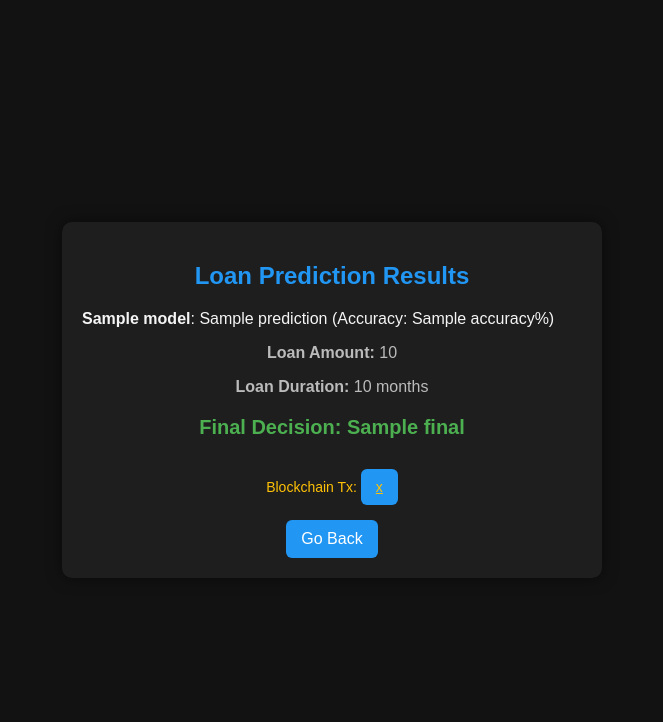
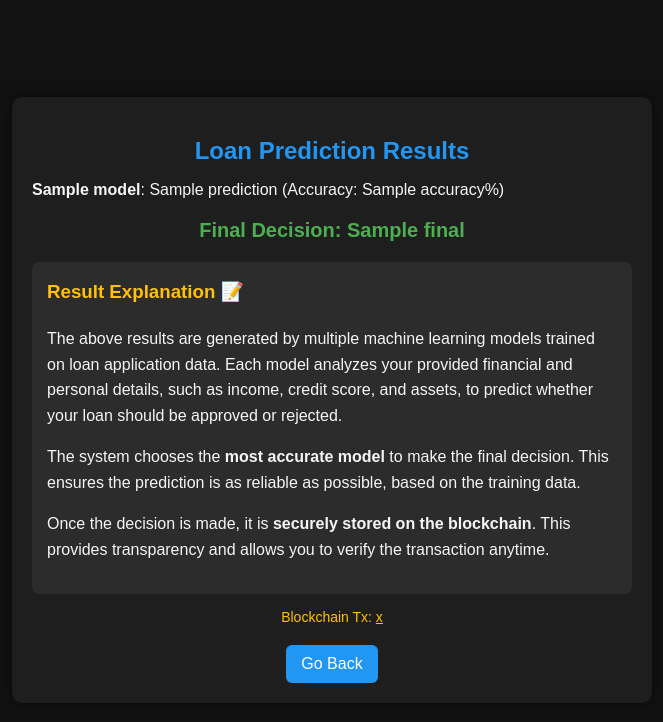
Before and after one commit to Gurudev517/ML-Blockchain, a Flask app: template backend/templates/result.html in a window 1280 px wide. Shown: the top 722 px of the page, without its empty margins (308-971 px from the left). Run offline with Flask 3, Linux system fonts and the light colour scheme; the template is opened without the code that fills it: most values are stand-ins (such as "Sample title", 1, 10 or a date in 2020); parts of the project's set-up code (start-up, migrations or seed data) failed here and were passed over.

Commit message:
Update result.html

```diff
--- a/backend/templates/result.html
+++ b/backend/templates/result.html
@@ -14,7 +14,7 @@
             margin: 0;
         }
         .container {
-            max-width: 500px;
+            max-width: 600px;
             width: 100%;
             padding: 20px;
             border-radius: 10px;
@@ -24,6 +24,7 @@
         }
         h2 {
             color: #2196f3;
+            margin-bottom: 10px;
         }
         ul {
             list-style: none;
@@ -42,17 +43,17 @@
         .final.rejected {
             color: #f44336;
         }
-        a {
-            display: inline-block;
-            margin-top: 15px;
-            padding: 10px 15px;
-            background: #2196f3;
-            color: white;
-            border-radius: 6px;
-            text-decoration: none;
+        .explanation-box {
+            margin-top: 20px;
+            text-align: left;
+            background: #2c2c2c;
+            padding: 15px;
+            border-radius: 8px;
+            line-height: 1.6;
         }
-        a:hover {
-            background: #1976d2;
+        .explanation-box h3 {
+            color: #ffc107;
+            margin-top: 0;
         }
         .tx-link {
             display: block;
@@ -65,10 +66,17 @@
             color: #ffc107;
             text-decoration: underline;
         }
-        .loan-info {
-            margin-top: 15px;
-            font-size: 16px;
-            color: #bbb;
+        a.back-btn {
+            display: inline-block;
+            margin-top: 20px;
+            padding: 10px 15px;
+            background: #2196f3;
+            color: white;
+            border-radius: 6px;
+            text-decoration: none;
+        }
+        a.back-btn:hover {
+            background: #1976d2;
         }
     </style>
 </head>
@@ -81,13 +89,25 @@
             {% endfor %}
         </ul>
 
-        <div class="loan-info">
-            <p><strong>Loan Amount:</strong> {{ loan_amount }}</p>
-            <p><strong>Loan Duration:</strong> {{ loan_duration }} months</p>
+        <div class="final {% if 'Rejected' in final %}rejected{% endif %}">
+            Final Decision: {{ final }}
         </div>
 
-        <div class="final {% if 'Rejected' in final %}rejected{% endif %}">
-            Final Decision: {{ final }}
+        <div class="explanation-box">
+            <h3>Result Explanation 📝</h3>
+            <p>
+                The above results are generated by multiple machine learning models trained on loan application data.
+                Each model analyzes your provided financial and personal details, such as income, credit score, and assets,
+                to predict whether your loan should be approved or rejected.
+            </p>
+            <p>
+                The system chooses the <strong>most accurate model</strong> to make the final decision.
+                This ensures the prediction is as reliable as possible, based on the training data.
+            </p>
+            <p>
+                Once the decision is made, it is <strong>securely stored on the blockchain</strong>.
+                This provides transparency and allows you to verify the transaction anytime.
+            </p>
         </div>
 
         {% if tx_hash %}
@@ -97,7 +117,7 @@
             </div>
         {% endif %}
 
-        <a href="/">Go Back</a>
+        <a href="/" class="back-btn">Go Back</a>
     </div>
 </body>
 </html>
```
